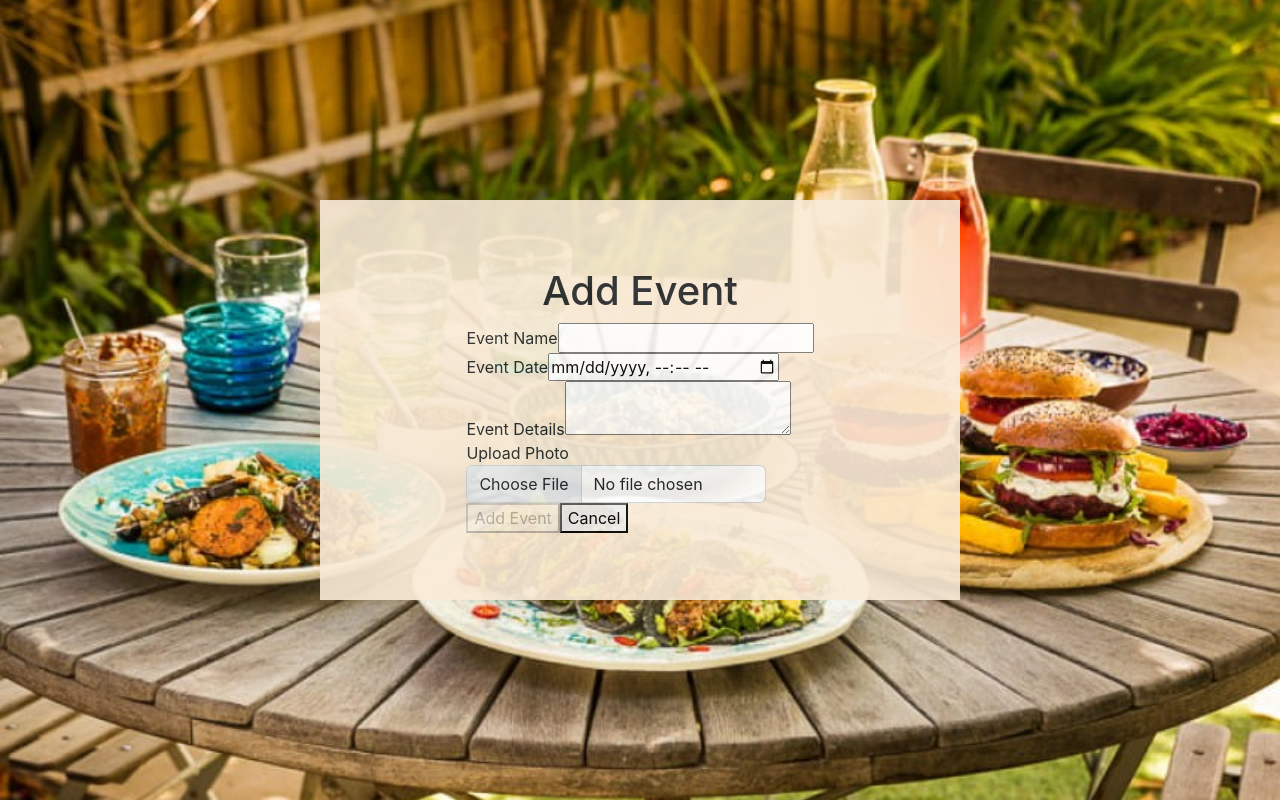
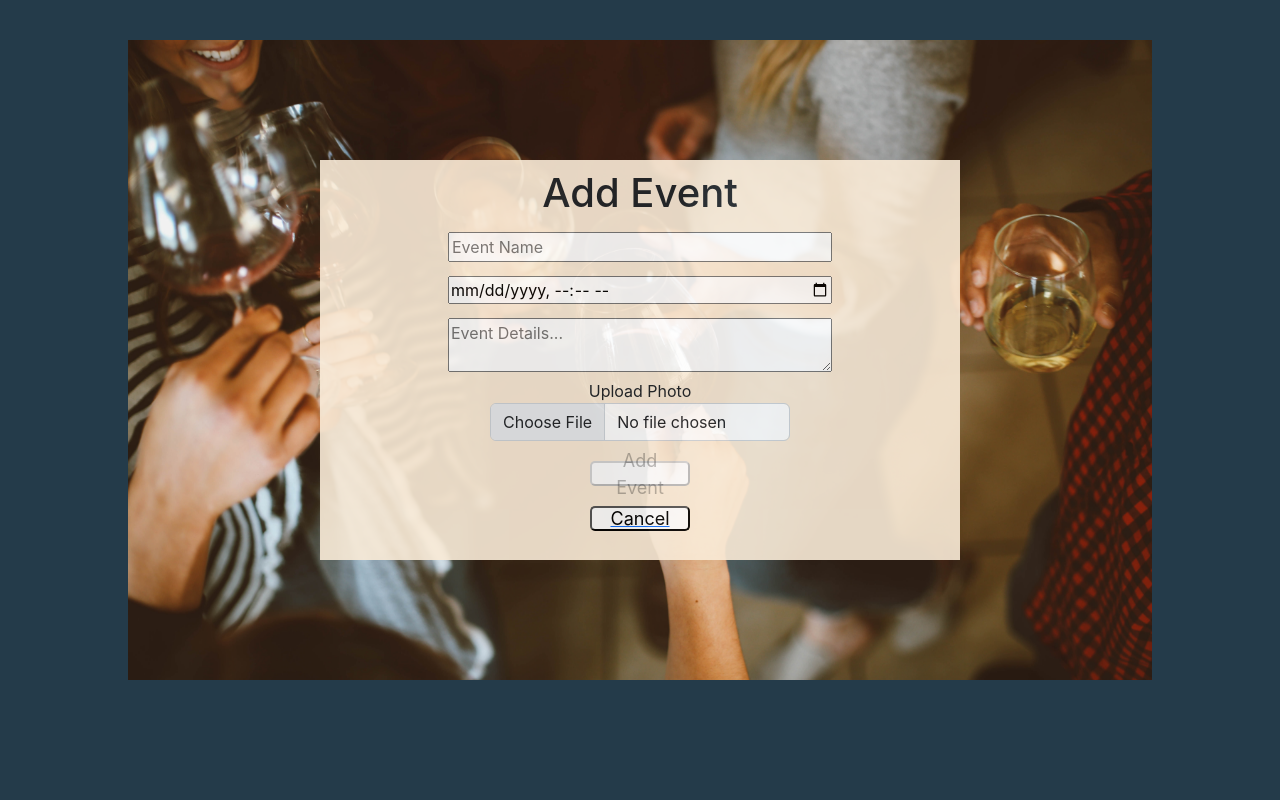
Before and after one commit to piercepetit7/socialfx-front-end, a React (Create React App) app: page /add in a window 1280 px wide. Built offline with nearby package versions, Linux system fonts and the light colour scheme; no server answers.

Commit message:
add addEvent pg styling

```diff
--- a/src/pages/AddEvent/AddEvent.jsx
+++ b/src/pages/AddEvent/AddEvent.jsx
@@ -38,13 +38,12 @@ const AddEvent = (props) => {
 
   return (
     <>
+      <div id={styles.plainBackground}>
         <body className={styles.mainBody}>
           <div className={styles.eventForm}>
-
             <h1>Add Event</h1>
             <form onSubmit={handleSubmit} autoComplete="off">
-            <div>
-              <label htmlFor="eventName">Event Name</label>
+              <div id={styles.inputFields}>
                 <input
                   type="text"
                   autoComplete="off"
@@ -52,29 +51,26 @@ const AddEvent = (props) => {
                   value={eventName}
                   name="eventName"
                   onChange={handleChange}
+                  className={styles.input}
+                  placeholder='Event Name'
                 />
-            </div>
-            <div>
-              <label htmlFor="eventDate">Event Date</label>
                 <input
                   type="datetime-local"
                   id="eventDate"
                   value={eventDate}
                   name="eventDate"
                   onChange={handleChange}
+                  className={styles.input}
                 />
-            </div>
-            <div>
-              <label htmlFor="eventDetails">Event Details</label>
                 <textarea
                   autoComplete="off"
                   id="eventDetails"
                   value={eventDetails}
                   name="eventDetails"
                   onChange={handleChange}
+                  className={styles.input}
+                  placeholder='Event Details...'
                 />
-            </div>
-            <div>
                 <label htmlFor="photo-upload">
                   Upload Photo
                 </label>
@@ -85,16 +81,19 @@ const AddEvent = (props) => {
                     name="photo"
                     onChange={handleChangePhoto}
                   />
-            </div>
-            <button disabled={isFormInvalid()} type='submit'>
+                <div id={styles.addBtnContainer}>
+                  <button disabled={isFormInvalid()} type='submit' className={styles.addEvtBtn}>
                     Add Event
                   </button>
                   <Link to="/" state={eventPhotoData}>
-              <button>Cancel</button>
+                    <button className={styles.addEvtBtn}>Cancel</button>
                   </Link>
+                </div>
+              </div>
             </form>
           </div>
         </body>
+      </div>
     </>
   )
 }
--- a/src/pages/AddEvent/AddEvent.module.css
+++ b/src/pages/AddEvent/AddEvent.module.css
@@ -2,13 +2,21 @@
   max-width: 300px;
 }
 
+#plainBackground {
+  display: flex;
+  flex-direction: column;
+  justify-content: center;
+  align-items: center;
+  margin-top: 5vh;
+}
+
 .mainBody {
-  background-image: url('../../../public/project-BBQ-image.jpeg');
+  background-image: url('../../../public/kelsey-chance-tAH2cA_BL5g-unsplash.jpg');
   background-repeat: no-repeat;
   background-size: cover;
+  width: 80vw;
+  height: 80vh;
   background-position: center;
-  height: 100vh;
-  width: 100vw;
   display: flex;
   justify-content: center;
   align-items: center;
@@ -24,3 +32,28 @@
   width: 50vw;
   height: 50vh;
 }
+
+#inputFields {
+  display: flex;
+  flex-direction: column;
+  justify-content: center;
+  align-items: center;
+}
+
+.addEvtBtn {
+    background-color: white;
+    border-radius: 5px;
+    width: 100px;
+    height: 25px;
+
+    margin:20px;
+    font-size: 18px;
+    justify-content: center;
+    align-items: center;
+    display: flex;
+  }
+
+.input {
+  width: 30vw;
+  margin: 7px;
+}
--- a/src/pages/Landing/Landing.module.css
+++ b/src/pages/Landing/Landing.module.css
@@ -14,7 +14,7 @@
 
 .btn {
   background-color: white;
-  border-radius: 7px;
+  border-radius: 5px;
   width: 100px;
   height: 25px;
   box-shadow: 0 9px 3px -5px #f96900;
```
Also changed, not shown: public/kelsey-chance-tAH2cA_BL5g-unsplash.jpg (added), src/components/FoodSupplies/FoodSupplies.module.css (line endings or trailing spaces). Lines whose indentation alone changed are shown as unchanged.
